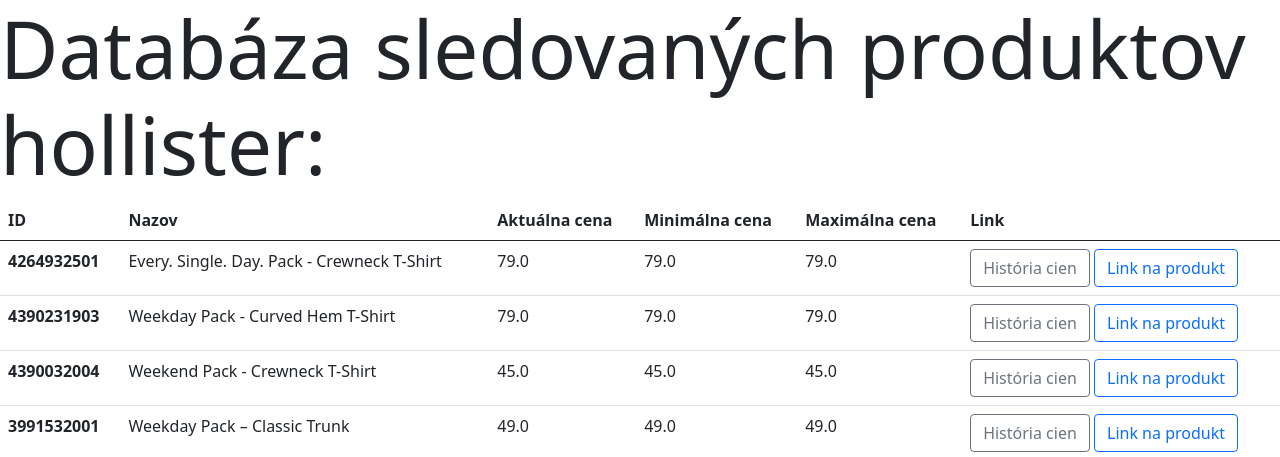
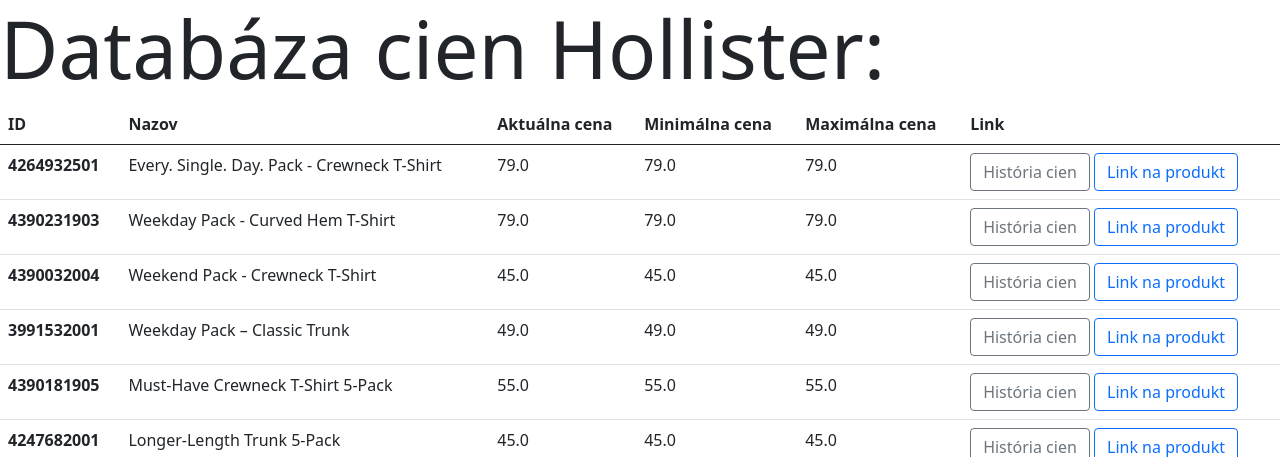
Before and after one commit to jumperko/HollPy, a Flask app: page / in a window 1280 px wide. Shown: the top 457 px of the page. Run offline with Flask 2, Linux system fonts and the light colour scheme; parts of the project's set-up code (start-up, migrations or seed data) failed here and were passed over.

Commit message:
uprava h1

```diff
--- a/templates/index.html
+++ b/templates/index.html
@@ -6,7 +6,7 @@
     <link href="https://cdn.jsdelivr.net/npm/bootstrap@5.0.0-beta1/dist/css/bootstrap.min.css" rel="stylesheet" integrity="sha384-giJF6kkoqNQ00vy+HMDP7azOuL0xtbfIcaT9wjKHr8RbDVddVHyTfAAsrekwKmP1" crossorigin="anonymous">
 </head>
 <body>
-  <h1 class="display-1">Databáza sledovaných produktov hollister:</h1>
+  <h1 class="display-1">Databáza cien Hollister:</h1>
 
     <table class="table table-hover">
       <thead>
```
